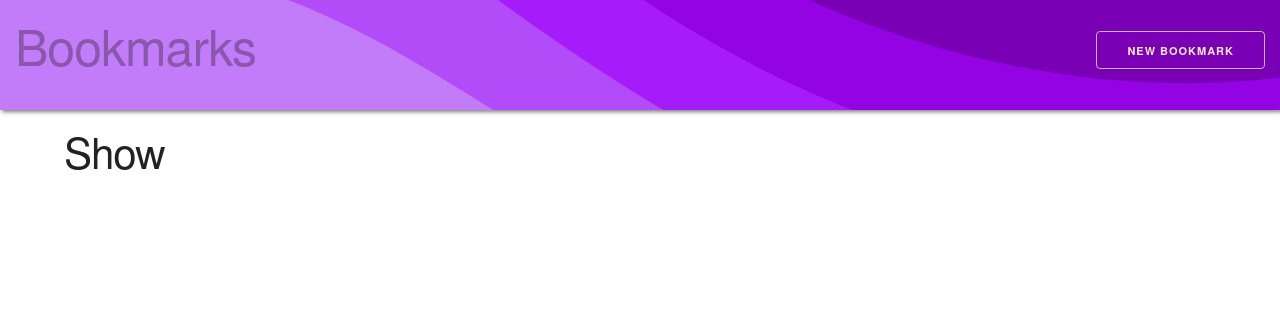
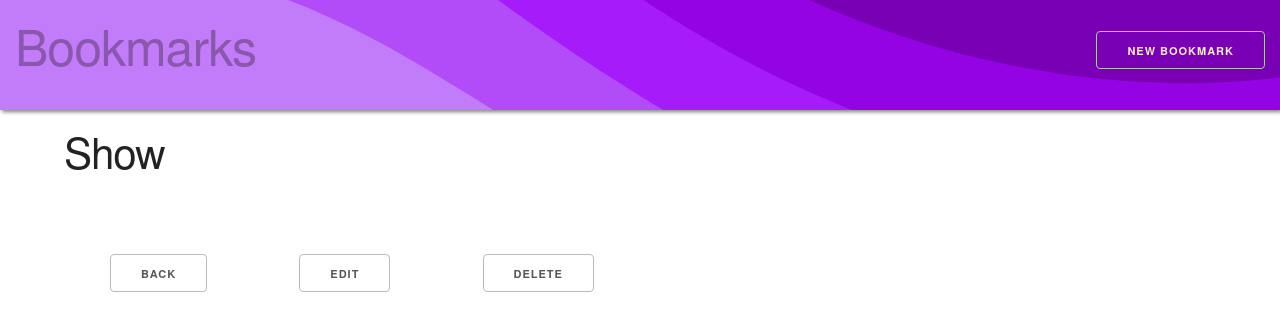
Before and after one commit to Angiepmunoz/bookmarks-pern, a React (Create React App) app in the folder front-end/: page /bookmarks/1 in a window 1280 px wide. Shown: the top 330 px of the page. Built offline with nearby package versions, Linux system fonts and the light colour scheme; no server answers.

Commit message:
completed bookmarks details

```diff
--- a/front-end/src/Components/BookmarkDetails.js
+++ b/front-end/src/Components/BookmarkDetails.js
@@ -1,8 +1,47 @@
-// import { useState } from "react";
+import { useState, useEffect } from "react";
+import { useParams, Link } from "react-router-dom";
+import axios from "axios";
 
+const API  = process.env.REACT_APP_API_URL
 function BookmarkDetails() {
-  // const [bookmark, setBookmark] = useState([]);
-  return <article></article>;
+  const [bookmark, setBookmark] = useState([]);
+
+  const {id} = useParams()
+
+  useEffect(()=>{
+    axios.get(`${API}/bookmarks/${id}`).then((response)=>{
+      console.log(response.data)
+      setBookmark(response.data[0])
+    }).catch((e)=>{
+      console.warn("catch:", e)
+    })
+  },[id])
+
+  return <article>
+    <h3>{bookmark.is_favorite ? <span>⭐️</span> : null} {bookmark.name}</h3>
+    <h5>
+      <span>
+        <a href={bookmark.url}>{bookmark.name}</a>
+      </span>
+      &nbsp;&nbsp;&nbsp;&nbsp;&nbsp; {bookmark.url}
+    </h5>
+    <h6>{bookmark.category}</h6>
+    <div className="showNavigation">
+      <div>
+        <Link to={`/bookmarks`}>
+          <button>Back</button>
+        </Link>
+      </div>
+      <div>
+        <Link to={`/bookmarks/id/edit`}>
+          <button>Edit</button>
+        </Link>
+      </div>
+      <div>
+        <button>Delete</button>
+      </div>
+    </div>
+  </article>
 }
 
 export default BookmarkDetails;
--- a/front-end/src/Components/Bookmarks.js
+++ b/front-end/src/Components/Bookmarks.js
@@ -8,9 +8,14 @@ function Bookmarks() {
   const [bookmarks, setBookmarks] = useState([]);
 
   useEffect(() => {
-    axios.get(`${API}/bookmarks`).then((response)=>{
-      setBookmarks(response.data)
-    });
+    axios
+      .get(`${API}/bookmarks`)
+      .then((response) => {
+        setBookmarks(response.data);
+      })
+      .catch((e) => {
+        console.warn("catch", e);
+      });
   }, []);
   return (
     <div className="Bookmarks">
```
